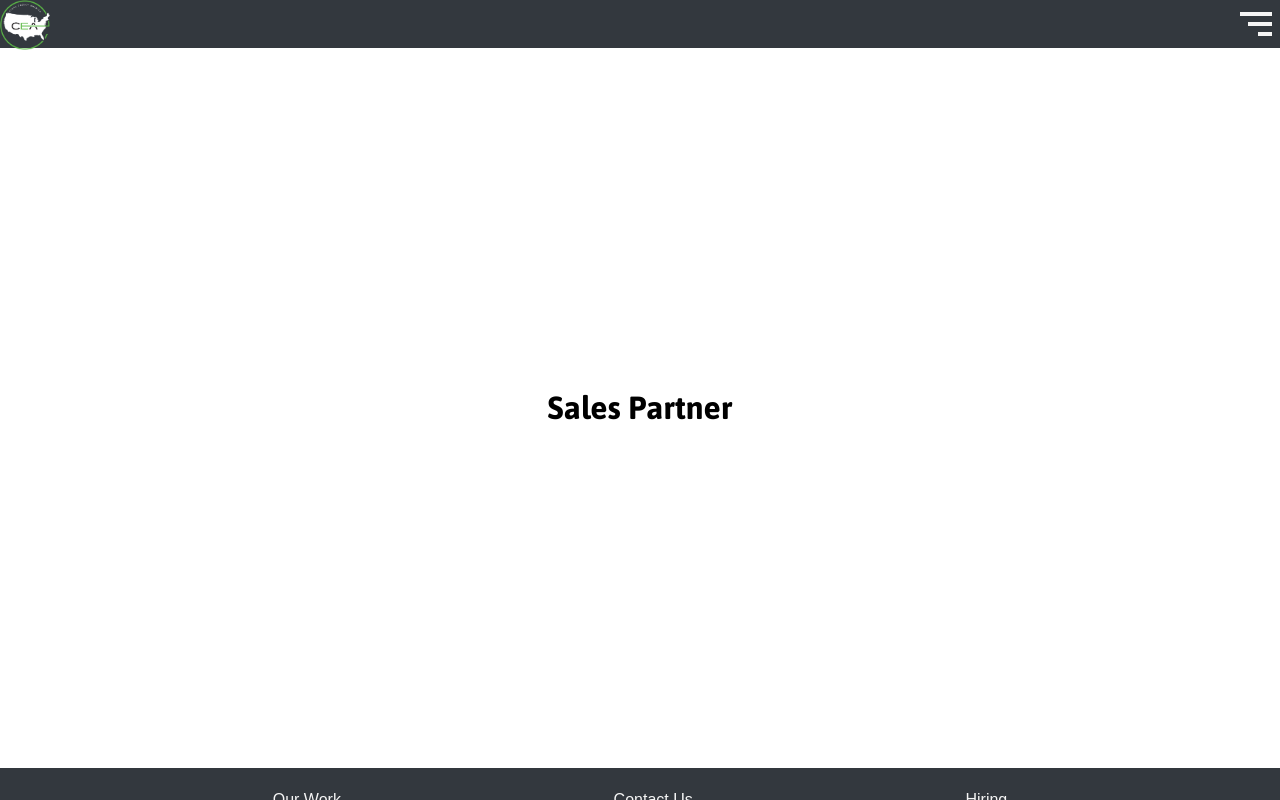
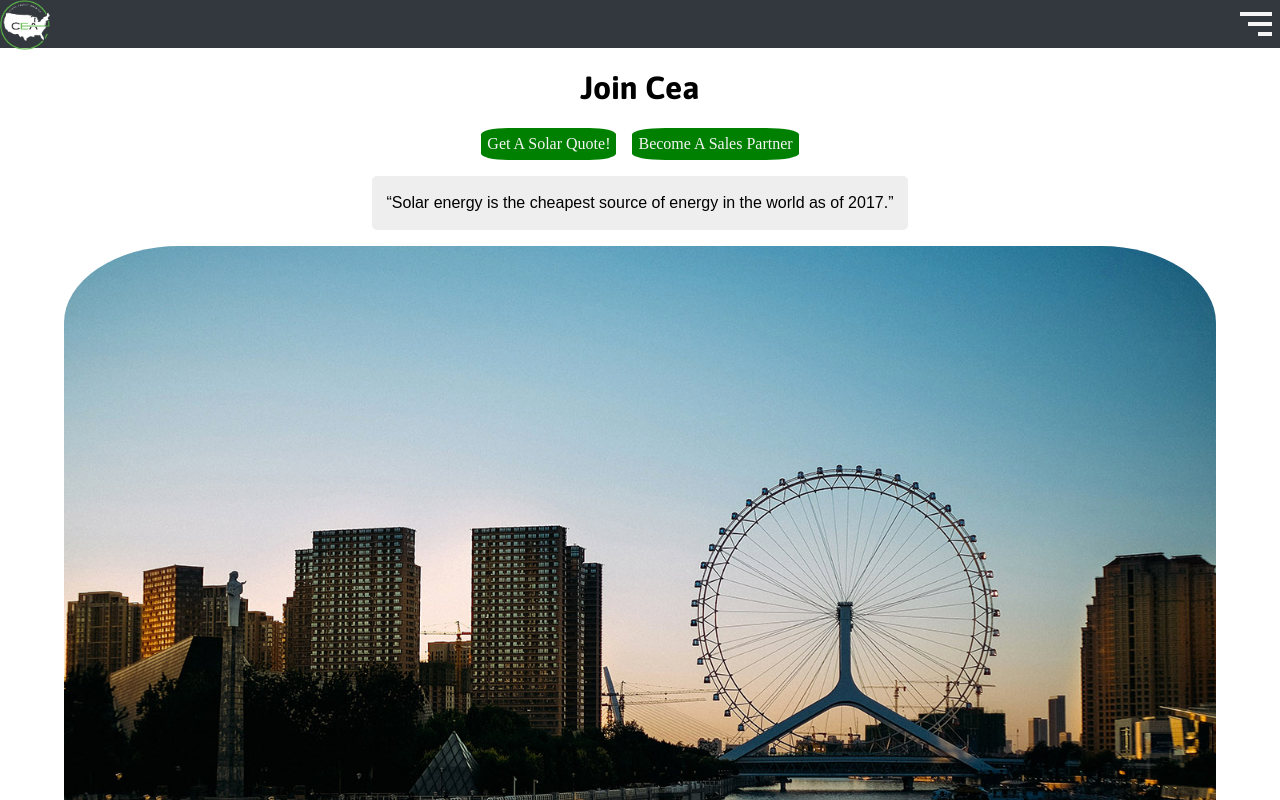
Before and after one commit to eric-santosCEA/second-solarcea, a React (Create React App) app: page /sales-partner in a window 1280 px wide. Shown: the top 800 px of the page. Built offline with nearby package versions, Linux system fonts and the light colour scheme.

Commit message:
styled join cea button and partner page

```diff
--- a/src/components/Home.js
+++ b/src/components/Home.js
@@ -1,4 +1,5 @@
 import React from 'react'
+import { Link } from 'react-router-dom'
 import '../styles/home.css'
 
 const Home = () => {
@@ -9,7 +10,9 @@ const Home = () => {
         <h4>
           FOR A BETTER TOMORROW, <br /> CLEAN ENERGY TODAY.
         </h4>
-        <button>Join CEA!</button>
+        <Link to="/sales-partner">
+          <button>Join CEA!</button>
+        </Link>
       </section>
     </div>
   )
--- a/src/components/OurWork.js
+++ b/src/components/OurWork.js
@@ -1,4 +1,7 @@
 import React from 'react'
+import { FaSolarPanel } from 'react-icons/fa'
+import { FiSun } from 'react-icons/fi'
+import { BsHouseDoor } from 'react-icons/bs'
 import '../styles/our-work.css'
 
 const OurWork = () => {
@@ -16,6 +19,10 @@ const OurWork = () => {
 
       <div className="images">
         <picture>
+          <div className="content">
+            <FaSolarPanel />
+            <h4>Katy, TX</h4>
+          </div>
           <img
             srcSet="./photos/ferris-wheel.jpg 1440w"
             sizes="(max-width: 600px) 1440px"
@@ -25,6 +32,10 @@ const OurWork = () => {
         </picture>
 
         <picture>
+          <div className="content">
+            <FiSun />
+            <h4>El Paso, TX</h4>
+          </div>
           <img
             srcSet="./photos/ferris-wheel.jpg 1440w"
             sizes="(max-width: 600px) 1440px"
@@ -33,6 +44,10 @@ const OurWork = () => {
           />
         </picture>
         <picture>
+          <div className="content">
+            <BsHouseDoor />
+            <h4>Houston, TX</h4>
+          </div>
           <img
             srcSet="./photos/ferris-wheel.jpg 1440w"
             sizes="(max-width: 600px) 1440px"
--- a/src/components/SalesPartner.js
+++ b/src/components/SalesPartner.js
@@ -3,9 +3,46 @@ import '../styles/partner.css'
 
 const SalesPartner = () => {
   return (
-    <div className="partner">
-      <h1>Sales Partner</h1>
-    </div>
+    <>
+      <div className="quote">
+        <h1>Join Cea</h1>
+        <section className="buttons">
+          <a href="https://clean-energy-america.estimate.demand-iq.com/">
+            <button className="btn">Get A Solar Quote!</button>
+          </a>
+          <a href="https://ceadash.com/application/">
+            <button className="btn">Become A Sales Partner</button>
+          </a>
+        </section>
+        <figure>
+          <blockquote>
+            <p>
+              Solar energy is the cheapest source of energy in the world as of
+              2017.
+            </p>
+          </blockquote>
+        </figure>
+      </div>
+      <picture>
+        <img src="./photos/ferris-wheel.jpg" alt="houston" />
+      </picture>
+      <div className="quote">
+        <figure>
+          <blockquote>
+            <p>
+              Today, demand for solar in the United States is at an all-time
+              high. The amount of solar power installed in the U.S. has
+              increased more than 23 times over the past eight years -- from 1.2
+              gigawatts (GW) in 2008 to an estimated 27.4 GW at the end of 2015.
+              That’s enough energy to power the equivalent of 5.4 million
+              average American homes, according to the Solar Energy Industries
+              Association. The U.S. is currently the third-largest solar market
+              in the world and is positioned to become the second.
+            </p>
+          </blockquote>
+        </figure>
+      </div>
+    </>
   )
 }
 export default SalesPartner
--- a/src/styles/home.css
+++ b/src/styles/home.css
@@ -3,7 +3,7 @@
   justify-content: center;
   align-items: center;
   flex-flow: column wrap;
-  background-image: url('../images/houston.jpg');
+  background-image: url('../images/houston.webp');
   height: 87vh;
   width: auto;
   background-repeat: no-repeat;
--- a/src/styles/home.less
+++ b/src/styles/home.less
@@ -3,7 +3,7 @@
   justify-content: center;
   align-items: center;
   flex-flow: column wrap;
-  background-image: url('../images/houston.jpg');
+  background-image: url('../images/houston.webp');
   height: 87vh;
   width: auto;
   background-repeat: no-repeat;
--- a/src/styles/our-work.css
+++ b/src/styles/our-work.css
@@ -1,6 +1,6 @@
 .work {
   display: flex;
-  height: 175vh;
+  height: 200vh;
   align-items: center;
   flex-flow: column wrap;
 }
@@ -34,8 +34,22 @@
 .work .images picture {
   display: flex;
   justify-content: center;
+  flex-flow: column;
+  align-items: center;
 }
 .work .images picture img {
   margin-top: 1rem;
   max-width: 90%;
+  padding-bottom: 0.5rem;
+  border-bottom: 1px solid black;
 }
+.work .images picture .content {
+  display: flex;
+  justify-content: center;
+  align-items: center;
+  flex-flow: row wrap;
+  margin: 1rem 0 0 0;
+}
+.work .images picture .content h4 {
+  margin-left: 1rem;
+}
--- a/src/styles/partner.css
+++ b/src/styles/partner.css
@@ -1,9 +1,53 @@
-.partner {
+.quote {
   display: flex;
+  justify-content: center;
   align-items: center;
+  flex-flow: column;
+}
+.quote h1 {
+  margin-top: 1rem;
+}
+.quote figure {
+  color: black;
+  margin-top: 1rem;
+  max-width: 90%;
+}
+.quote figure blockquote {
+  margin: 0;
+}
+.quote figure blockquote p {
+  padding: 15px;
+  background: #eee;
+  border-radius: 5px;
+  font-family: Montserrat-alternates, sans-serif;
+}
+.quote figure blockquote p::before {
+  content: '\201C';
+}
+.quote figure blockquote p::after {
+  content: '\201D';
+}
+picture {
+  display: flex;
   justify-content: center;
-  height: 90vh;
 }
-.partner h1 {
-  color: black;
+picture img {
+  margin-top: 1rem;
+  max-width: 90%;
+  border-radius: 10%;
 }
+.buttons {
+  display: flex;
+  flex-flow: row wrap;
+  justify-content: center;
+  align-items: flex-end;
+  margin-top: 1rem;
+}
+.buttons .btn {
+  margin: 0 0.5rem;
+  border-radius: 20%;
+  border: none;
+  background-color: green;
+  color: whitesmoke;
+  height: 2rem;
+}
--- a/src/styles/partner.less
+++ b/src/styles/partner.less
@@ -1,9 +1,59 @@
-.partner {
+.quote {
   display: flex;
+  justify-content: center;
   align-items: center;
-  justify-content: center;
-  height: 90vh;
+  flex-flow: column;
   h1 {
+    margin-top: 1rem;
+  }
+  figure {
     color: black;
+    margin-top: 1rem;
+
+    max-width: 90%;
+    blockquote {
+      margin: 0;
+    }
+
+    blockquote p {
+      padding: 15px;
+      background: #eee;
+      border-radius: 5px;
+      font-family: Montserrat-alternates, sans-serif;
+    }
+
+    blockquote p::before {
+      content: '\201C';
+    }
+
+    blockquote p::after {
+      content: '\201D';
+    }
   }
 }
+
+picture {
+  display: flex;
+  justify-content: center;
+  img {
+    margin-top: 1rem;
+    max-width: 90%;
+    border-radius: 10%;
+  }
+}
+
+.buttons {
+  display: flex;
+  flex-flow: row wrap;
+  justify-content: center;
+  align-items: flex-end;
+  margin-top: 1rem;
+  .btn {
+    margin: 0 0.5rem;
+    border-radius: 20%;
+    border: none;
+    background-color: green;
+    color: whitesmoke;
+    height: 2rem;
+  }
+}
```
Also changed, not shown: src/styles/our-work.less (+15 -1 lines), src/images/houston.webp (added).
